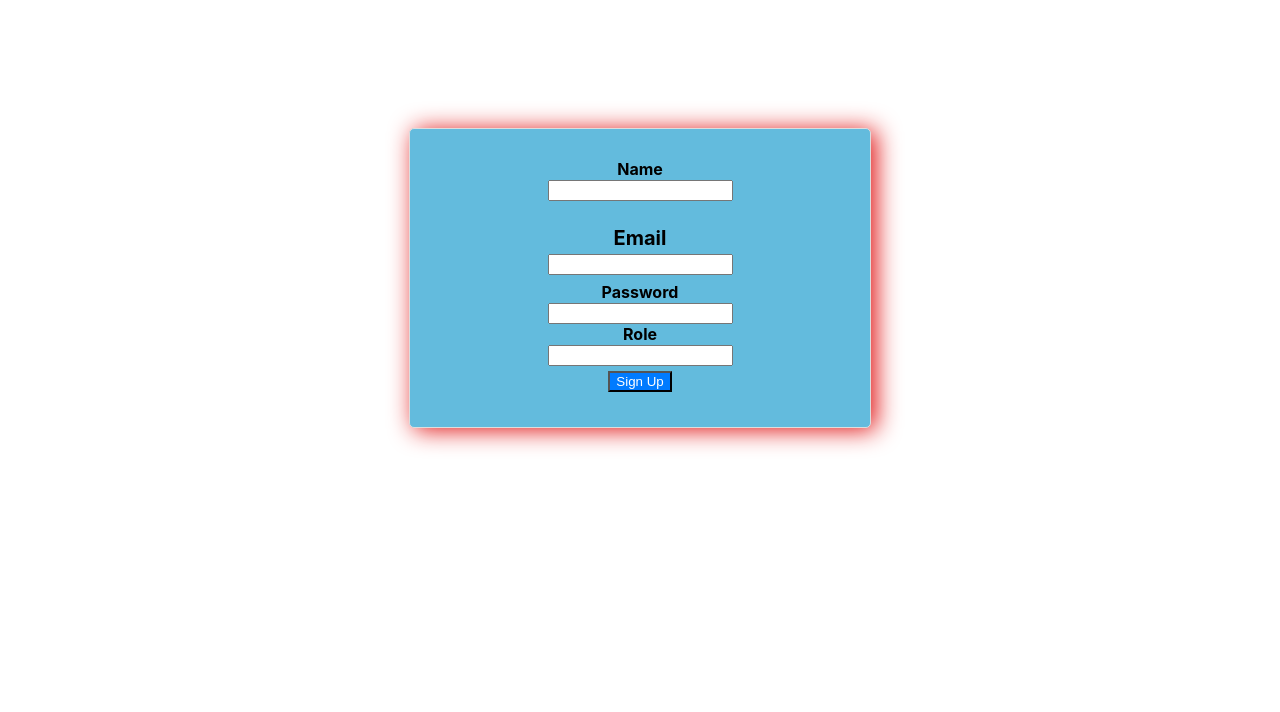
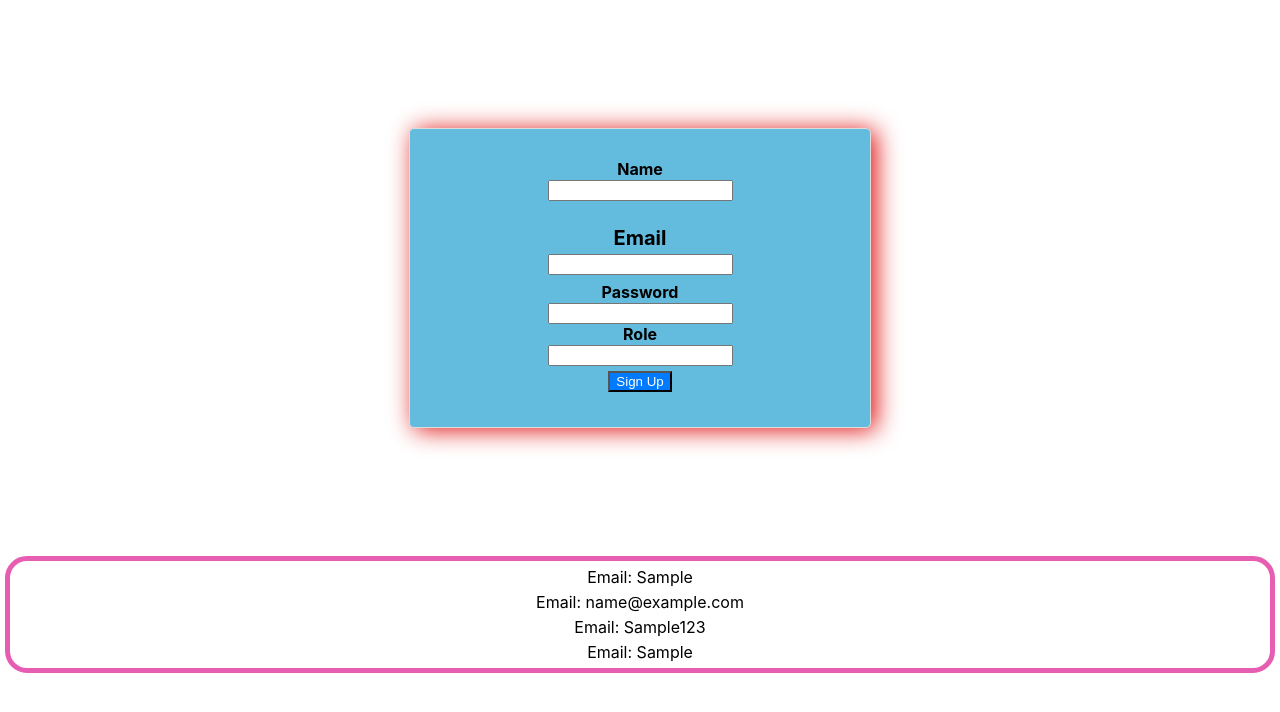
Before and after one commit to RAKESH1436/page, a React (Create React App) app in the folder page/: page / in a window 1280 px wide. Both pictures are taken after typing "Sample", "name@example.com", "Sample123", "Sample" into the empty fields and a click on the button "Sign Up". Shown: the top 712 px of the page. Built offline with nearby package versions, Linux system fonts and the light colour scheme.

Commit message:
update page css.....

```diff
--- a/page/src/component/signup/signup.js
+++ b/page/src/component/signup/signup.js
@@ -74,6 +74,25 @@ const Signup = () => {
         </div>
         <button type="submit">Sign Up</button>
       </form>
+      <div>
+        {
+          record.map((list)=>{
+            return(
+              <div className="list" key={list.id}>
+              <p>Email: {list.name}</p>
+              <p>Email: {list.email}</p>
+              <p>Email: {list.password}</p>
+              <p>Email: {list.role}</p>
+
+
+
+              </div>
+            )
+          }
+          )
+        }
+      </div>
+
     </div>
   );
 };
```
